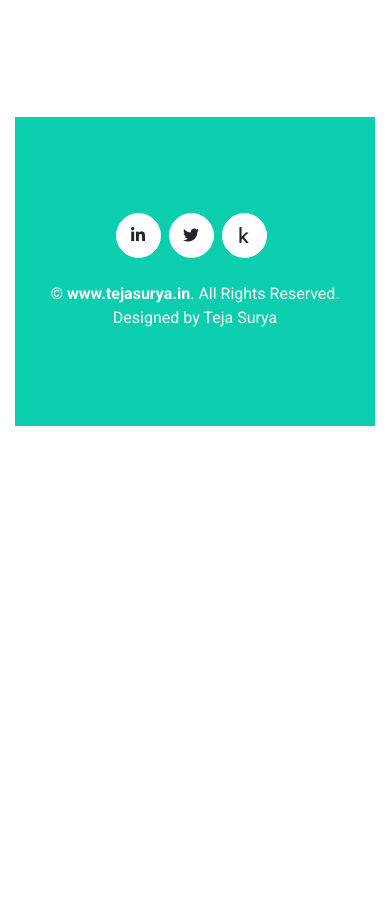
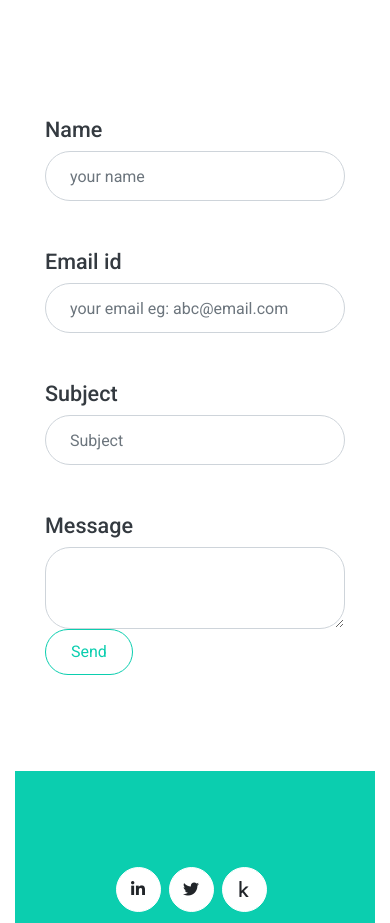
Before and after one commit to tejasurya/tejasurya.github.io, a plain HTML site: page index.html in a window 390 px wide. Shown: the part 7741-8664 px from the top of the page. Before the commit the page ends 8215 px from the top, so only its background shows below. Drawn offline with nearby package versions, Linux system fonts and the light colour scheme; files that its build step writes are made by us from their sources.

Commit message:
email updated

```diff
--- a/index.html
+++ b/index.html
@@ -592,46 +592,28 @@ Cover image</h5>
 
 
     <!-- Contact Start -->
-    <!--div class="container-fluid py-5" id="contact">
+    <div class="container-fluid py-5" id="contact">
         <div class="container">
-            <div class="position-relative d-flex align-items-center justify-content-center">
-                <h1 class="display-1 text-uppercase text-white" style="-webkit-text-stroke: 1px #dee2e6;">Contact</h1>
-                <h1 class="position-absolute text-uppercase text-primary">Contact Me</h1>
-            </div>
-            <div class="row justify-content-center">
-                <div class="col-lg-8">
+		<form action="https://formsubmit.co/28ace2274a0af80b847eb98bcd8b42a5" method="POST">
+		<h4>Name</h4>
+		<input class="form-control p-4" type="text" name="name" placeholder="your name" required>
+		<br>
+		<br>
+		<h4>Email id</h4>
+		<input class="form-control p-4" type="email" name="email" placeholder="your email eg: abc@email.com" required>
+		<br>
+		<br>
+		<h4>Subject</h4>
+		<input type="text" class="form-control p-4" name="subject" placeholder="Subject" required>
+		<br><br>
+		<h4>Message</h4>
+		<textarea class="form-control py-3 px-4" name="Message" placeholder="Message" required> </textarea>
 
+		<button class="btn btn-outline-primary" type="submit">Send</button>
+	</form>
+	</div>
+	</div>
 
-    				<div class="contact-form text-center">
-                        <div id="success"></div>
-                        <form  method="POST" action="https://formsubmit.co/28ace2274a0af80b847eb98bcd8b42a5" method="POST">
-                            <div class="form-row">
-                                <div class="control-group col-sm-6">
-                                    <input type="text" class="form-control p-4" id="name" placeholder="Your Name" />
-                                </div>
-                                <div class="control-group col-sm-6">
-                                    <input type="email" class="form-control p-4" id="email" placeholder="Your Email">
-                                </div>
-                            </div>
-                            <div class="control-group">
-                                <input type="text" class="form-control p-4" id="subject" placeholder="Subject"/>
-
-                            </div>
-                            <div class="control-group">
-                                <textarea class="form-control py-3 px-4" rows="5" id="message" placeholder="Message"></textarea>
-                                <p class="help-block text-danger"></p>
-                            </div>
-                            <div>
-                                <button class="btn btn-outline-primary" type="submit" id="sendMessageButton">Send
-                                    Message</button>
-                            </div>
-                        </form>
-                    </div>
-
-                </div>
-            </div>
-        </div>
-    </div-->
     <!-- Contact End -->
 
 
```
Also changed, not shown: email.html (+1 -1 lines).
